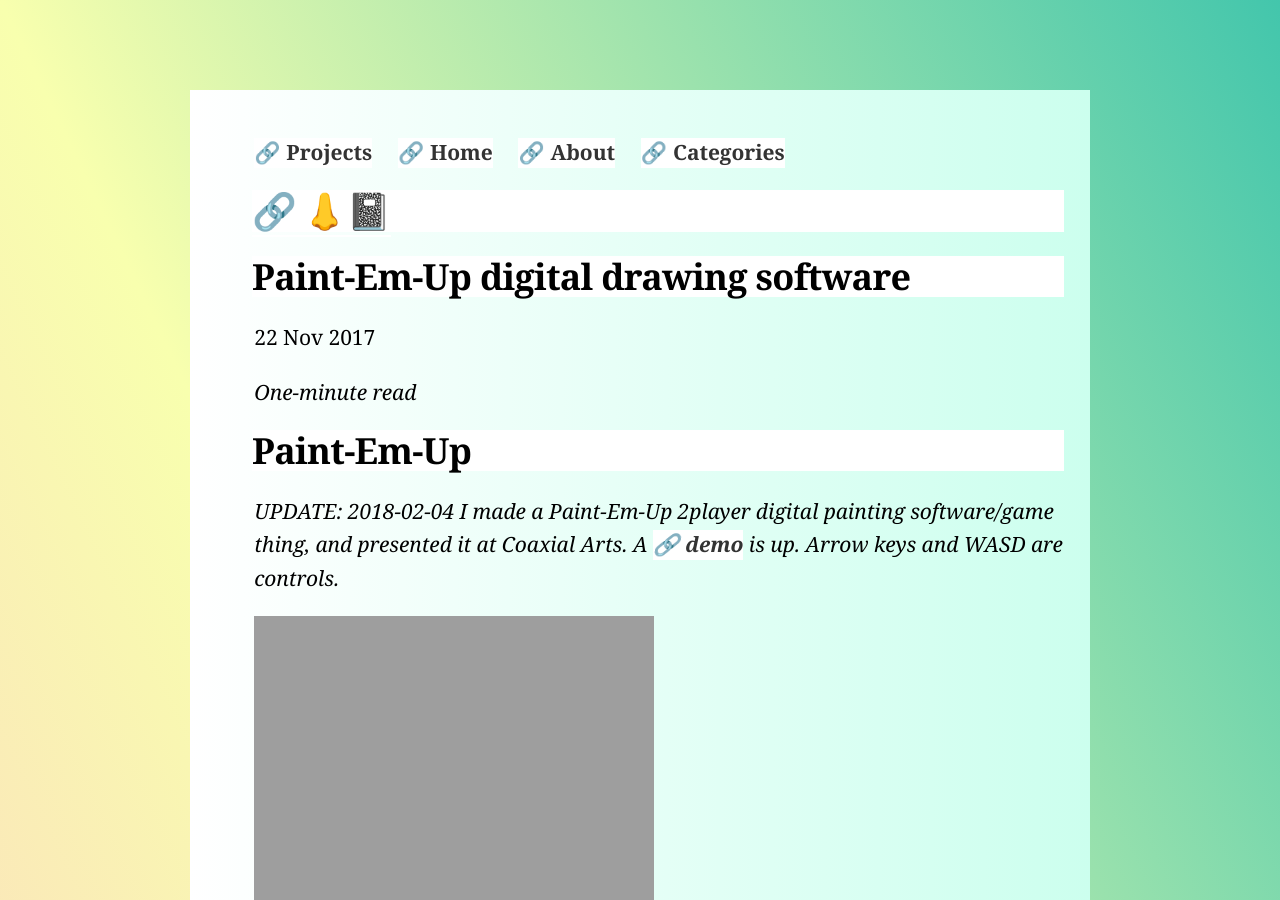
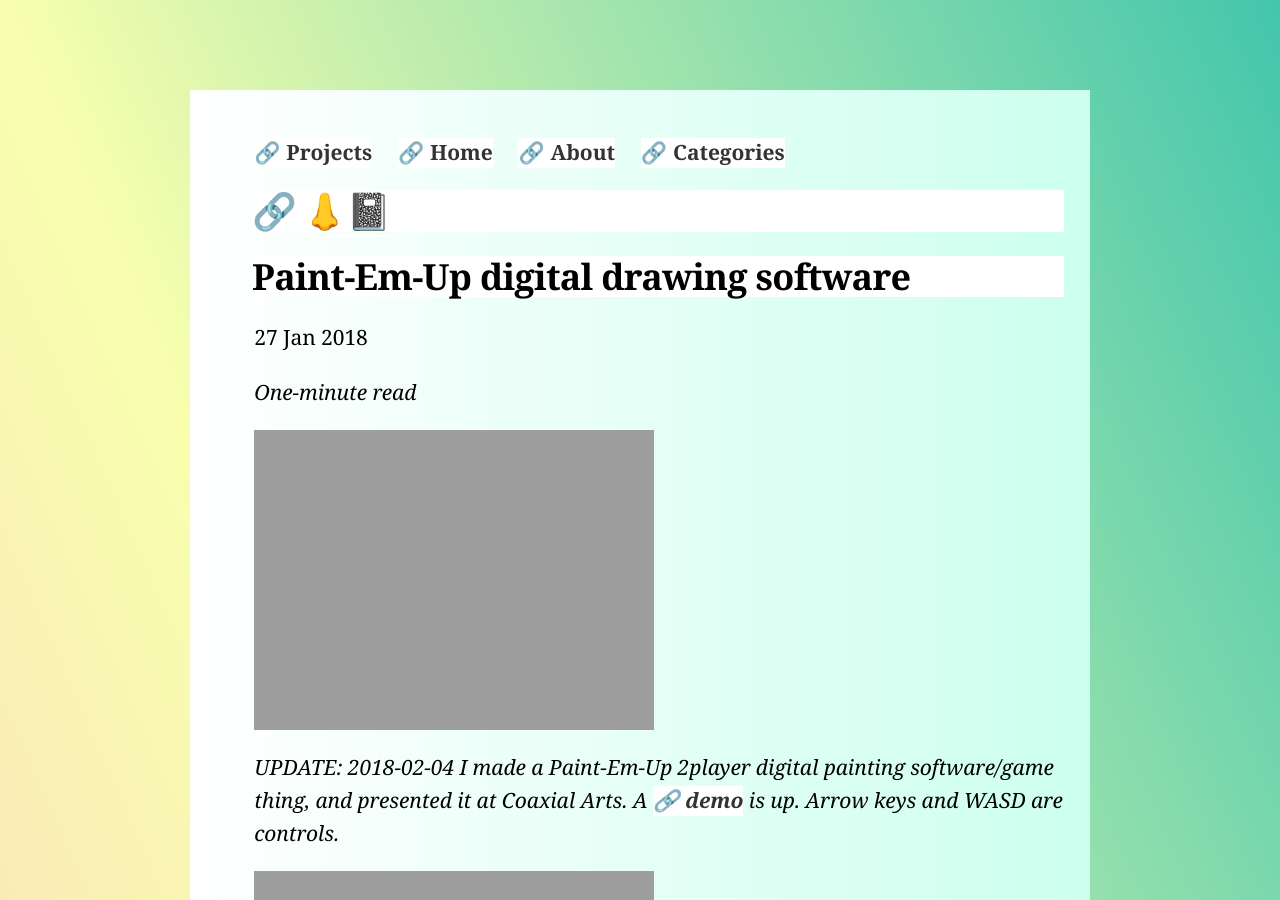
Before and after one commit to lee2sman/nosebook, a Jekyll site: the page built from _posts/2018-01-27-paint-em-up.md, in a window 1280 px wide and 900 px high. Built offline with Jekyll 4.4.1, drawn with Linux system fonts in a browser that asks for light colours.

Commit message:
added image

```diff
--- a/_posts/2018-01-27-paint-em-up.md
+++ b/_posts/2018-01-27-paint-em-up.md
@@ -1,11 +1,10 @@
 ---
 layout: post
 title:  "Paint-Em-Up digital drawing software"
-date:   2017-11-21 18:40:05 -0800
 categories: programming jas
 ---
 
-# Paint-Em-Up
+![Paint-Em-Up]({{"/images/paintemup.jpg" | absolute_url}})
 
 *UPDATE: 2018-02-04 I made a Paint-Em-Up 2player digital painting software/game thing, and presented it at Coaxial Arts. A [demo](http://lee2sman.github.io/paint-em-up) is up. Arrow keys and WASD are controls.*
 
```
